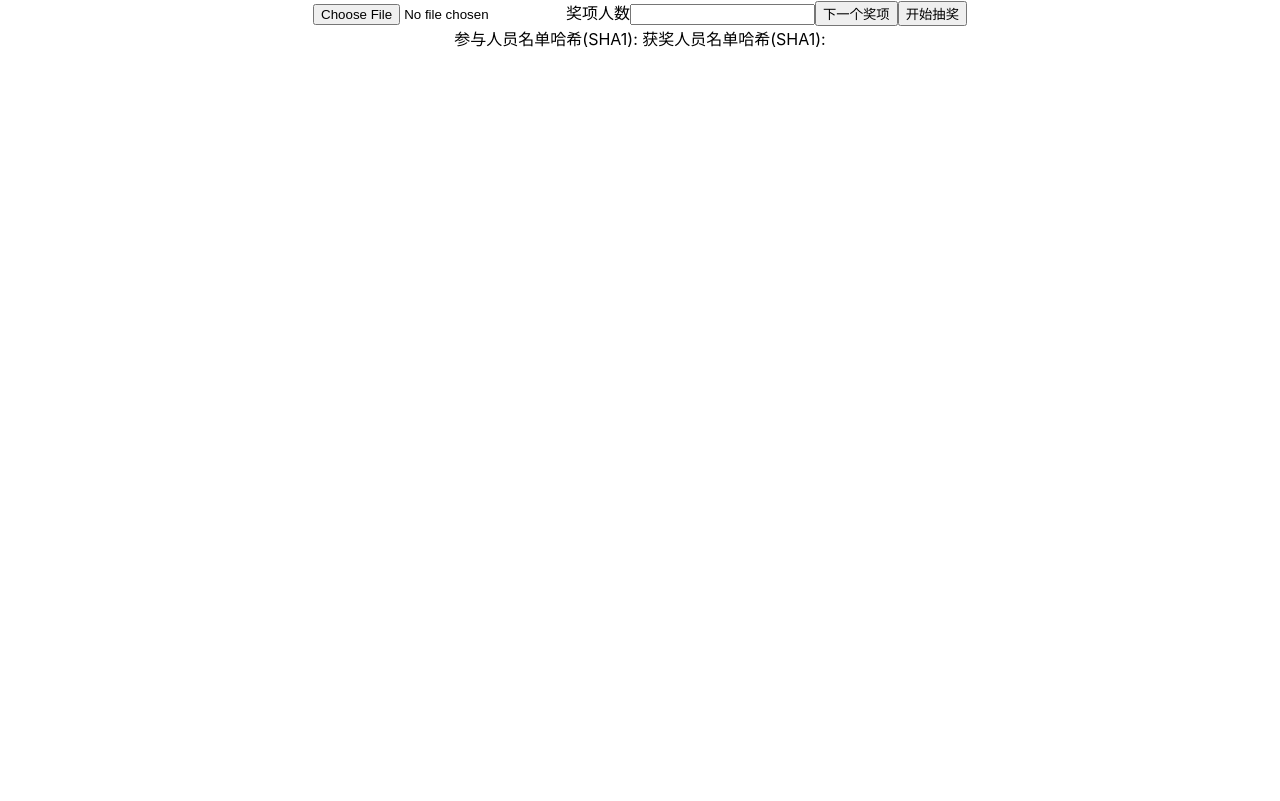
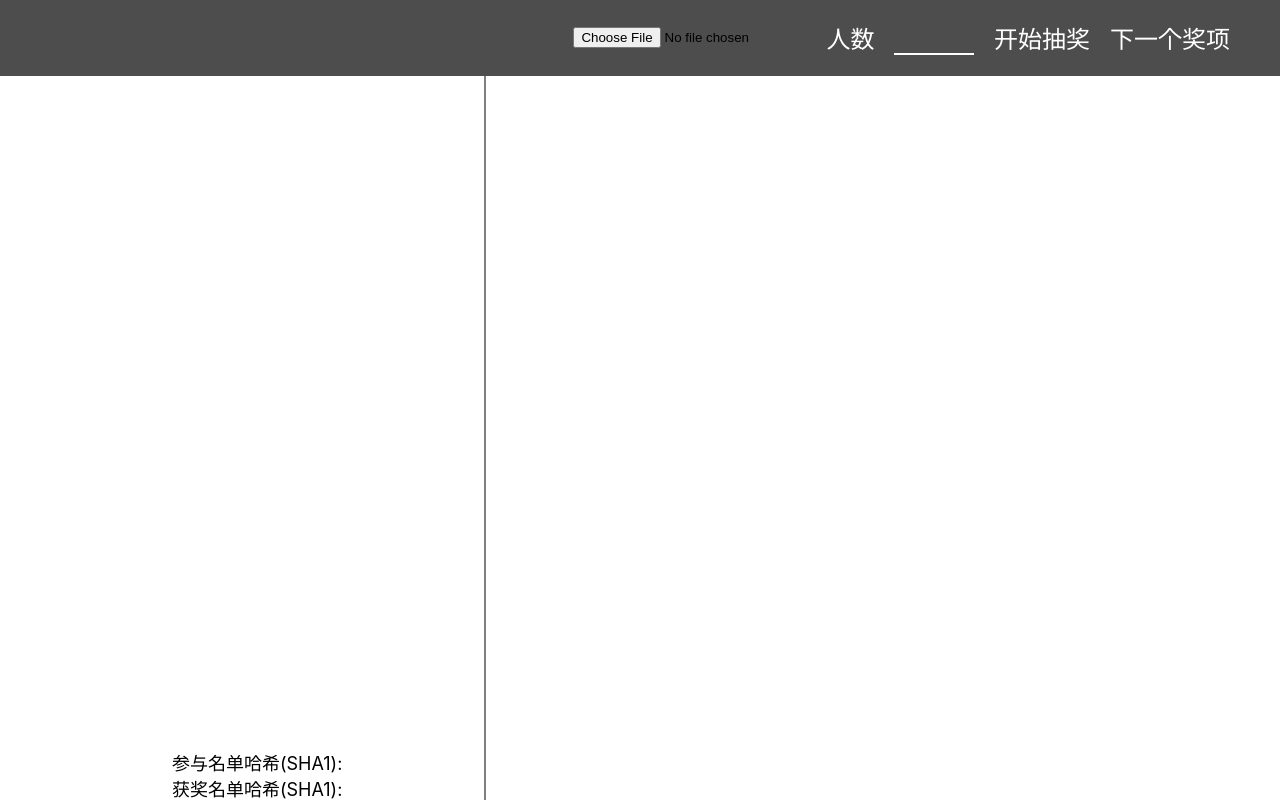
Before and after one commit to chemwolf6922/Lottery_webapp, a React (Create React App) app: page / in a window 1280 px wide. Built offline with nearby package versions, Linux system fonts and the light colour scheme.

Commit message:
update css

```diff
--- a/src/App.css
+++ b/src/App.css
@@ -1,3 +1,136 @@
 .App {
   text-align: center;
+  display: grid;
+  height: 100vh;
+  width: 100vw;
+  grid-template-columns: 38% 62%;
+  grid-template-rows: 2cm auto;
 }
+
+.tool-bar {
+  grid-row: 1;
+  grid-column: 1 / 4;
+  display: flex;
+  flex-direction: row;
+  align-items: center;
+  justify-content: flex-end;
+  background-color: #4d4d4d;
+}
+
+.quantity-input-label {
+  margin-right: 10px;
+  color: white;
+  font-size: x-large;
+}
+
+.quantity-input {
+  height: 0.8cm;
+  width: 2cm;
+  margin: 10px;
+  font-size: x-large;
+  text-align: center;
+  border:none;
+  border-bottom: solid 2px;
+  background-color: transparent;
+  color: white;
+}
+
+.button-start {
+  color:white;
+  margin: 10px;
+  font-size:x-large;
+}
+
+.button-next {
+  color:white;
+  margin: 10px;
+  margin-right: 50px;
+  font-size: x-large;
+}
+
+.left-part {
+  grid-column: 1;
+  grid-row: 2;
+  display:grid;
+  grid-template-rows: 90% 10%;
+  grid-template-columns: auto;
+  border-right: solid 2px gray;
+}
+
+
+
+.prize-display {
+  grid-row: 1;
+  grid-column: 1;
+  align-self: center;
+}
+
+.prize-text {
+  display: flex;
+  flex-direction: row;
+  align-items: baseline;
+  justify-content:center;
+}
+
+.prize-name {
+  font-size: xx-large;
+  margin:10px;
+}
+
+.prize-description {
+  font-size: xx-large;
+  margin: 10px;
+}
+
+.prize-price {
+  font-size: large;
+  margin:10px;
+}
+
+.prize-image {
+  max-height: 100%;
+  max-width: 100%;
+}
+
+.hash-aera {
+  grid-row: 2;
+  grid-column: 1;
+  text-align: left;
+  margin-left: 30px;
+  font-size: large;
+  line-break: loose;
+  text-align: center;
+}
+
+.right-part {
+  grid-column: 2;
+  grid-row: 2;
+  display: flex;
+  align-items: center;
+  justify-content: center;
+}
+
+.name-display {
+  margin: 75px;
+  align-self: center;
+  display: flex;
+  flex-direction: row;
+  align-items: center;
+  justify-content: center;
+  flex-wrap: wrap;
+}
+
+.name {
+  margin: 10px;
+  margin-top:3px;
+  margin-bottom: 3px;
+  font-size: x-large;
+  color:darkgray;
+}
+
+.name-confirmed {
+  margin: 10px;
+  margin-top:3px;
+  margin-bottom: 3px;
+  font-size: x-large;
+}
--- a/src/App.js
+++ b/src/App.js
@@ -2,7 +2,7 @@ import './App.css';
 import React from 'react';
 const crypto = require('crypto');
 
-const FPS = 10;
+const FPS = 20;
 
 function randomInt(range) {
     // remove the bias by removing the uneven part.
@@ -41,15 +41,20 @@ class PrizeDisplay extends React.Component {
             prize: null
         }
     }
+    async displayPrize(prize) {
+        return new Promise(resolve => this.setState({ ...this.state, prize }, resolve));
+    }
     render() {
         if (this.state.prize !== null) {
             return <div
                 className='prize-display'
             >
-                {this.state.prize.name}
-                {this.state.prize.description}
-                <img src={this.state.prize.image} />
-                {`￥${this.state.prize.price}`}
+                <img className='prize-image' src={this.state.prize.image} />
+                <div className='prize-text'>
+                    <div className='prize-name'>{this.state.prize.name}</div>
+                    <div className='prize-description'>{this.state.prize.description}</div>
+                    <div className='prize-price'>{`￥${this.state.prize.price}`}</div>
+                </div>
             </div>
         } else {
             // config not loaded
@@ -70,15 +75,16 @@ class NameDisplay extends React.Component {
         return new Promise(resolve => this.setState({ ...this.state, names, confirmed }, resolve));
     }
     render() {
-        let len = this.state.names.length;
-        let newFontSize = 16;
         return <div
             className='name-display'
-            style={{
-                fontSize:`${newFontSize}px`
-            }}
         >
-            {this.state.names.map(n => n.name).join('  ')}
+            {this.state.names.map(n => {
+                if (this.state.confirmed) {
+                    return <div className='name-confirmed' key={n.name}>{n.name}</div>;
+                } else {
+                    return <div className='name' key={n.name}>{n.name}</div>;
+                }
+            })}
         </div>
     }
 }
@@ -190,17 +196,19 @@ export class App extends React.Component {
         let hash = crypto.createHash('sha1').update(this.result).digest('hex').toUpperCase();
         return new Promise(resolve => this.setState({ ...this.state, finished: true, resultHash: hash }, resolve));
     }
-    nextPrize() {
+    async nextPrize() {
         if (this.state.configLoaded) {
             if (this.currentPrizeCnt === null) {
                 this.currentPrizeCnt = 0;
                 this.currentPrize = this.prizeList[this.currentPrizeCnt];
-                this.prizeDisplay.current.setState({ ...this.prizeDisplay.state, prize: this.currentPrize });
+                await this.prizeDisplay.current.displayPrize(this.currentPrize);
+                await this.nameDisplay.current.displayNames([], false);
             } else if (this.currentPrize.finished) {
                 if (this.currentPrizeCnt < (this.prizeList.length - 1)) {
                     this.currentPrizeCnt++;
                     this.currentPrize = this.prizeList[this.currentPrizeCnt];
-                    this.prizeDisplay.current.setState({ ...this.prizeDisplay.state, prize: this.currentPrize });
+                    await this.prizeDisplay.current.displayPrize(this.currentPrize);
+                    await this.nameDisplay.current.displayNames([], false);
                 }
             }
         }
@@ -213,6 +221,7 @@ export class App extends React.Component {
     }
     render() {
         return <div className='App'>
+            <div className='tool-bar'>
                 <input
                     className='file-upload'
                     type='file'
@@ -228,33 +237,44 @@ export class App extends React.Component {
                         this.loadConfigFiles(files);
                     }}
                 />
-            <label>奖项人数</label>
-            <input
-                type='number'
-                min='0'
-                ref={this.quantityInput}
-            />
-            <button className='button'
-                onClick={(e) => {
-                    e.stopPropagation();
-                    this.nextPrize();
-                }}
-            >下一个奖项</button>
-            <button className='button'
-                onClick={(e) => {
-                    e.stopPropagation();
-                    this.startLottery();
-                }}
-            >开始抽奖</button>
                 <a
                     hidden={!this.state.finished}
                     href={`data:text/plain;charset=utf8,${encodeURIComponent(this.result)}`}
                     download='result.json'
                 >抽奖结果下载</a>
+                <div className='quantity-input-label'>人数</div>
+                <input
+                    className='quantity-input'
+                    type='number'
+                    min='0'
+                    ref={this.quantityInput}
+                />
+                <div className='button-start'
+                    onClick={(e) => {
+                        e.stopPropagation();
+                        this.startLottery();
+                    }}
+                >开始抽奖</div>
+                <div className='button-next'
+                    onClick={(e) => {
+                        e.stopPropagation();
+                        this.nextPrize();
+                    }}
+                >下一个奖项</div>
+            </div>
+            <div className='left-part'>
+                <PrizeDisplay ref={this.prizeDisplay} />
+                <div className='hash-aera'>
+                    <br />
+                    {`参与名单哈希(SHA1): ${this.state.nameListHash}`}
+                    <br />
+                    {`获奖名单哈希(SHA1): ${this.state.resultHash}`}
+                    <br />
+                </div>
+            </div>
+            <div className='right-part'>
                 <NameDisplay ref={this.nameDisplay} />
-            <PrizeDisplay ref={this.prizeDisplay} />
-            {`参与人员名单哈希(SHA1): ${this.state.nameListHash}`}
-            {`获奖人员名单哈希(SHA1): ${this.state.resultHash}`}
+            </div>
         </div>
     }
 }
```
Lines whose indentation alone changed are shown as unchanged.
